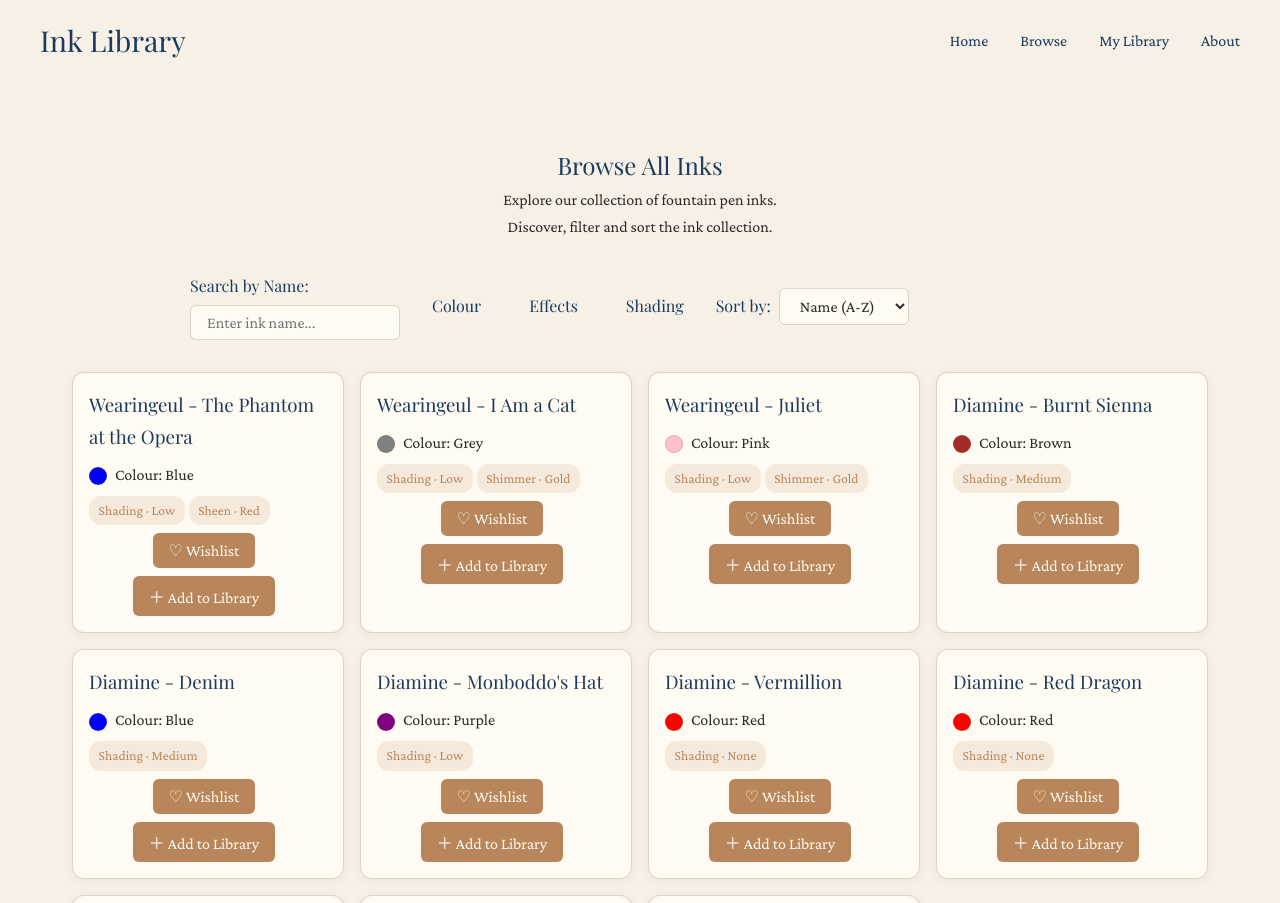
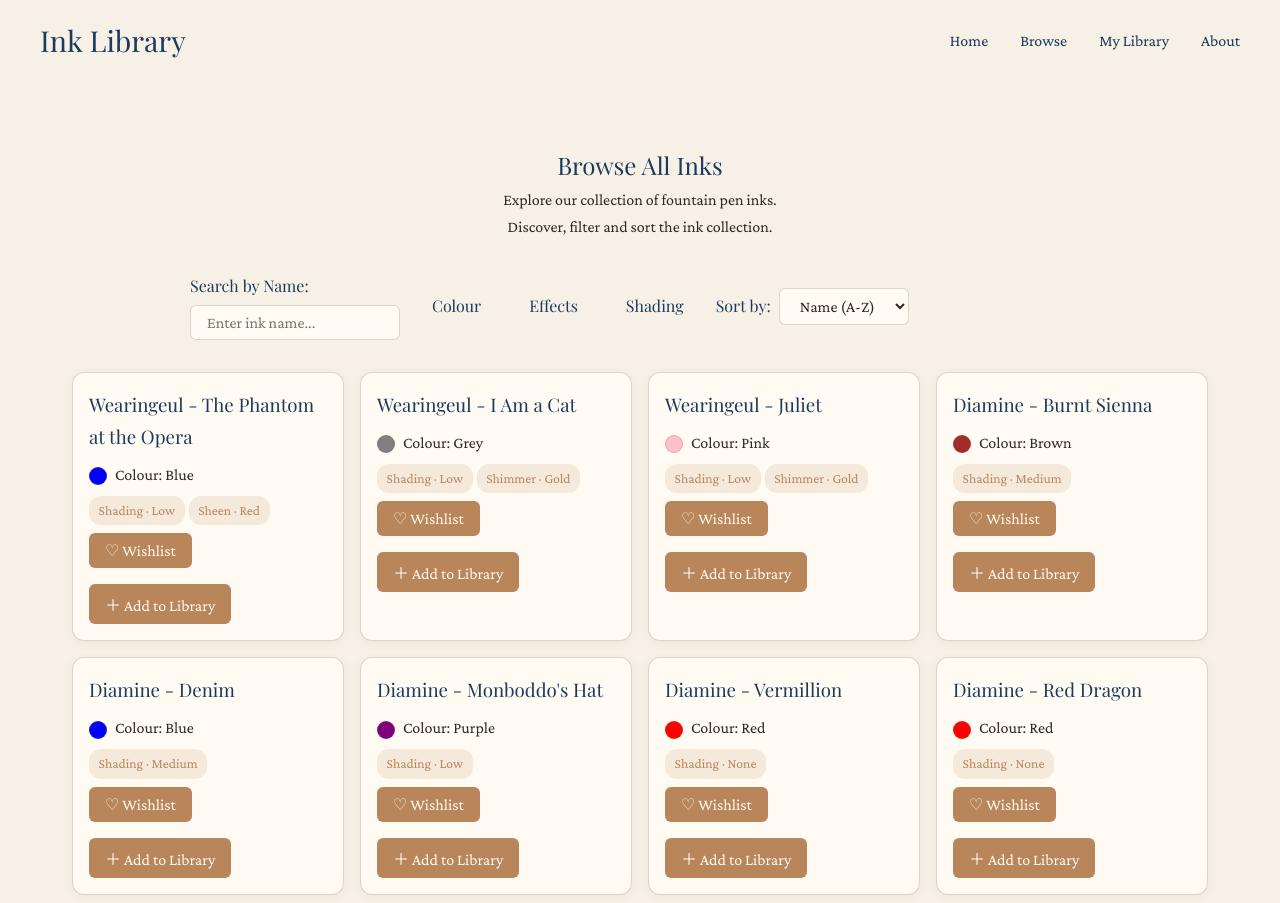
Before and after one commit to SadPiglet/ink-library, a website: page pages/browse.html in a window 1280 px wide. Shown: the top 903 px of the page. Drawn offline with nearby package versions, Linux system fonts and the light colour scheme; a web font is replaced by a local one.

Commit message:
Minor changes to button styling

```diff
--- a/scss/_components.scss
+++ b/scss/_components.scss
@@ -129,6 +129,8 @@
 // ==== INK CARDS ====
 
 .ink-card {
+  max-width: 350px;
+  width: 100%;
   background-color: $color-card;
   border: 1px solid $color-border;
   border-radius: 12px;
@@ -155,7 +157,10 @@
   }
 
   .ink-card-actions {
-    text-align: center;
+    display: flex;
+    flex-direction: column;
+    align-items: flex-start;
+    gap: $spacing-small;
   }
 }
 
```
Also changed, not shown: css/style.css.
